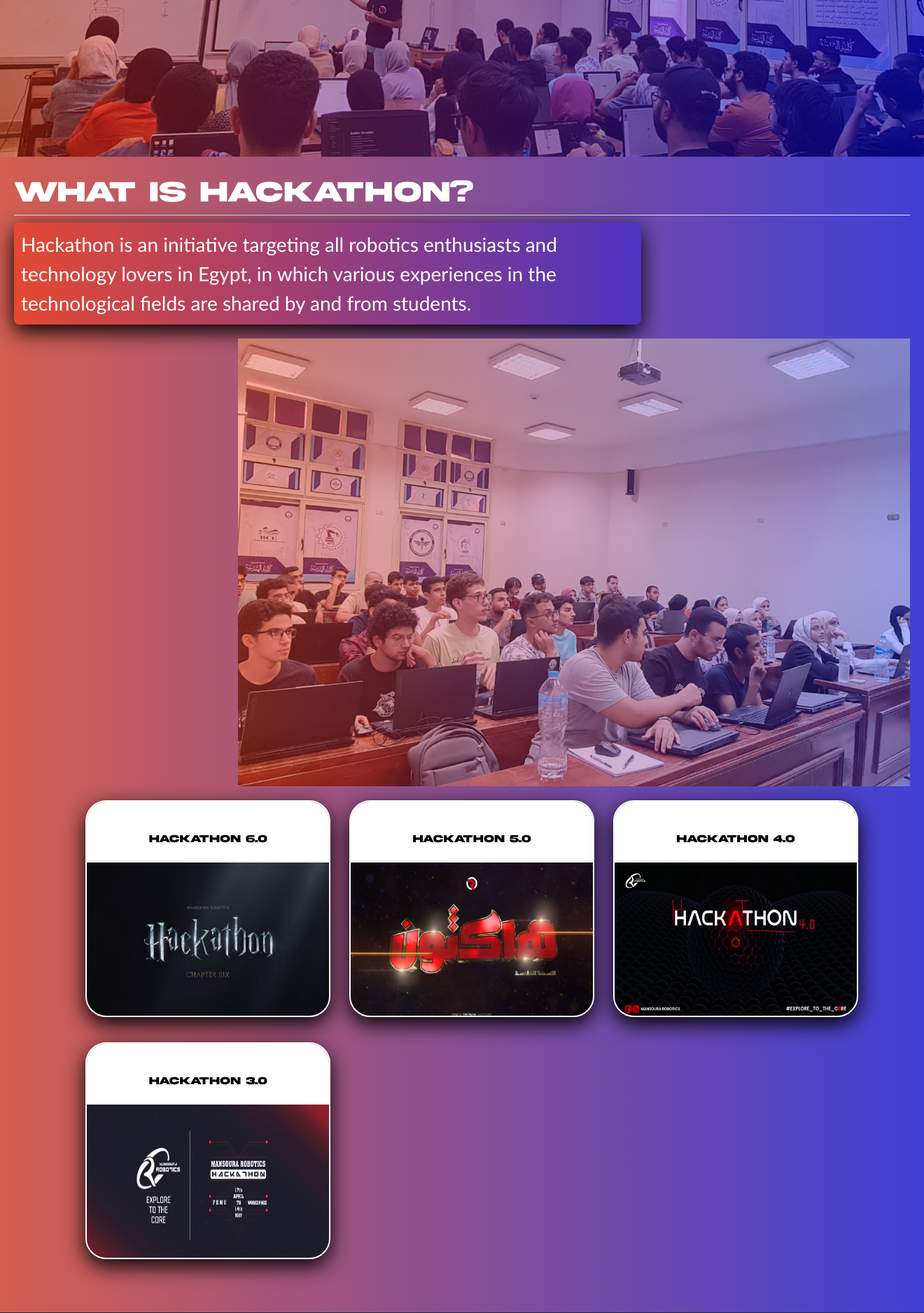
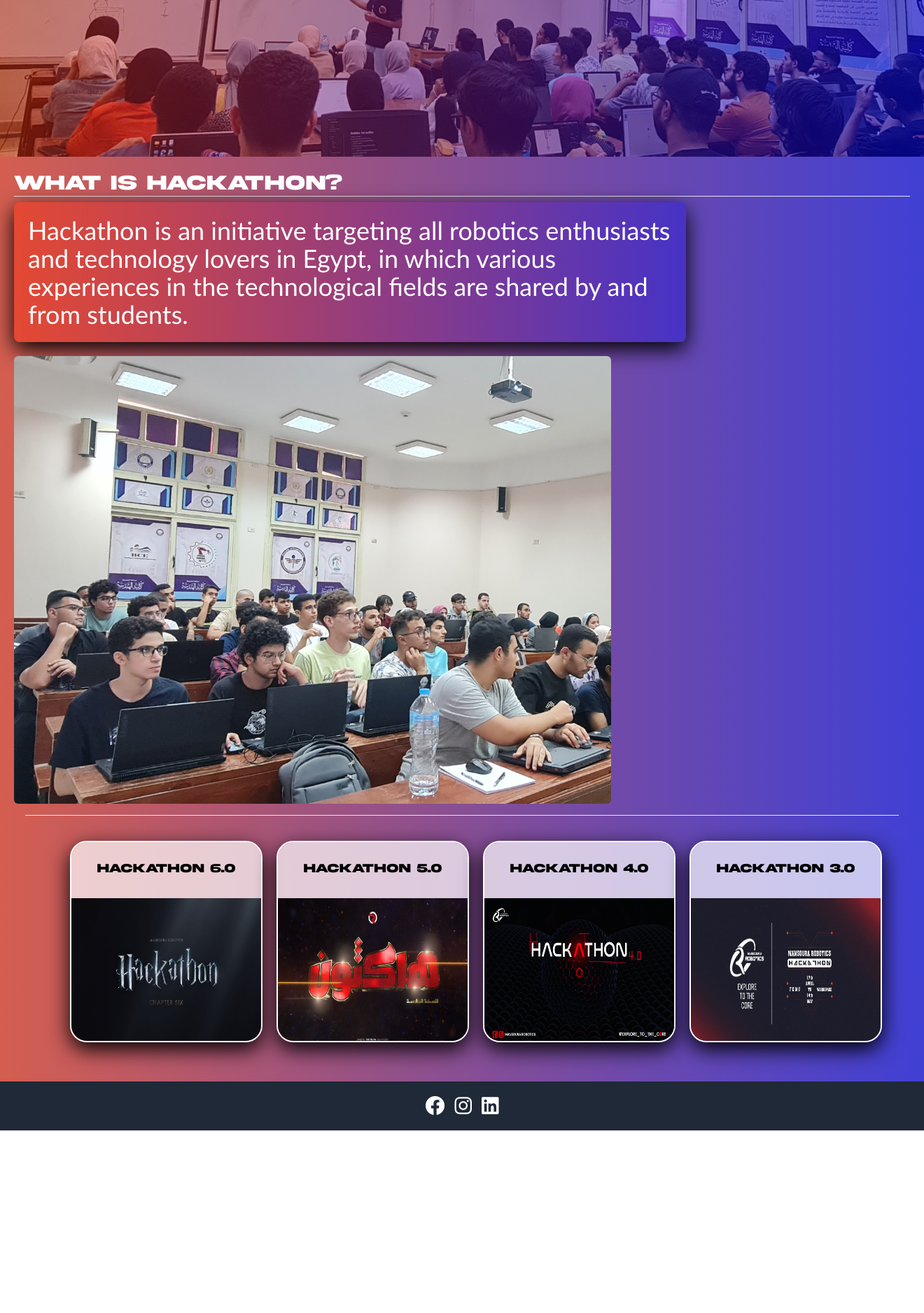
Before and after one commit to HasanAbdelhady/Mansoura-Robotics-Website, a Flask app: page /hackathon in a window 1320 px wide. Shown: the part 640-2517 px from the top of the page at 70% size. After the commit the page ends 2256 px from the top, so only its background shows below. Run offline with Flask 3, Linux system fonts and the light colour scheme; style sheets or scripts are compiled from the project's sources; some libraries are stand-ins or nearby versions; grey boxes are pictures that could not be loaded.

Commit message:
Version 1 Done, Congratulations!!

```diff
--- a/static/style1.css
+++ b/static/style1.css
@@ -223,9 +223,6 @@ body::-webkit-scrollbar-track {
     color: rgba(170, 46, 25);
 
 }
-#home-intro p{
-    font-size: 1.5em;
-}
 .hero-btn{
     display: inline-block;
     text-decoration: none;
@@ -321,7 +318,7 @@ body::-webkit-scrollbar-track {
 }
 .about-us-back{
     background: linear-gradient(to right, rgba(255, 38, 0, 0.384), rgba(2, 2, 243, 0.507)),
-    url('Team Photo.png') center center / cover no-repeat fixed;
+    url('Team\ Photo.png') center center / cover no-repeat fixed;
 }
 .hackathon{
     background: linear-gradient(to right, rgba(255, 38, 0, 0.384), rgba(2, 2, 243, 0.507)),
@@ -330,7 +327,7 @@ body::-webkit-scrollbar-track {
 }
 .our-team{
     background: linear-gradient(to right, rgba(255, 38, 0, 0.384), rgba(2, 2, 243, 0.507)),
-    url('Our\ Team.png') center center / cover no-repeat fixed;
+    url('Our\ Team.jpg') center center / cover no-repeat fixed;
 }
 
 .our-team .content{
@@ -509,18 +506,12 @@ body::-webkit-scrollbar-track {
     font-size: 28px;
 
 }
-#imgs-hackathon{
-    padding-top: 20px;
-    align-items: center;
-    width: 100%;
+#imgs-hackathon ul{
+    scroll-snap-type: x proximity;
 }
-#imgs-hackathon ul{
-    width: 60rem;
+#imgs-hackathon ul li img{
+    width:77rem;
     height: 40rem;
-    display: flex;
-    overflow-x: scroll;
-    margin-left: 20rem;
-    scroll-snap-type: x proximity;
 }
 #imgs-hackathon ul::-webkit-scrollbar {
     width: 12px;
@@ -536,97 +527,34 @@ body::-webkit-scrollbar-track {
 }
 
 #imgs-hackathon ul li{
-    min-width: 60rem;
-    display:flex;
-    justify-content: center;
-    align-items: center;
+    min-width: 77rem;
     scroll-snap-align: center;
-}
-#imgs-hackathon .img1{
-    background: linear-gradient(to right, rgba(255, 38, 0, 0.384), rgba(2, 2, 243, 0.3)),
-    url('Hackathon1.jpg') center center / cover no-repeat fixed !important;
-
-}
-#imgs-hackathon .img2{
-    background: linear-gradient(to right, rgba(255, 38, 0, 0.384), rgba(2, 2, 243, 0.3)),
-    url('Hackathon2.jpg') center center / cover no-repeat fixed !important;
-
-}
-#imgs-hackathon .img3{
-    background: linear-gradient(to right, rgba(255, 38, 0, 0.384), rgba(2, 2, 243, 0.3)),
-    url('Hackathon3.jpg') center center / cover no-repeat fixed !important;
-
-}
-#imgs-hackathon .img4{
-    background: linear-gradient(to right, rgba(255, 38, 0, 0.384), rgba(2, 2, 243, 0.3)),
-    url('Hackathon4.jpg') center center / cover no-repeat fixed !important;
-}
-#imgs-hackathon .img5{
-    background: linear-gradient(to right, rgba(255, 38, 0, 0.384), rgba(2, 2, 243, 0.3)),
-    url('amer.jpg') center center / cover no-repeat fixed !important;
+    background: linear-gradient(to right, rgba(255, 38, 0, 0.384), rgba(2, 2, 243, 0.3))!important;
 }
 #hackathon-description{
-    width: 100%;
-    height: auto;
-    padding: 20px;
-    text-align: left;
     background: linear-gradient(to right, rgba(255, 38, 0, 0.384), rgba(2, 2, 243, 0.507));
-
-}
-#hackathon-description h1{
-    font-size: 3em;
 }
 #hackathon-description p{
-    margin-top: 10px;
-    font-size: 2em;
     background: linear-gradient(90deg, rgba(255, 38, 0, 0.384), rgba(2, 2, 243, 0.307));
-    border-radius: 8px;
-    width: 70%;
     box-shadow: 0 10px 30px rgba(0, 0, 0);
-    padding: 10px;
 }
 #hackathon-description p:hover{
     scale: 1.02;
 }
-#past-hackathons ul{
-    padding: 20px;
-    justify-content: space-between;
-    padding-left: 8%;
-
-}
 #past-hackathons ul li{
-    width: 350px;
-    height: 310px;
     border: 2px solid #fff;
-    position: relative;
-    align-items: center;
-    border-radius: 30px;
     transition: box-shadow 0.3s ease-in-out;
-    display: inline-block;
-    margin-right: 20px;
     box-shadow: 0 10px 30px rgba(0, 0, 0);
-    margin-bottom: 30px;
-    overflow: hidden;
 }
 #past-hackathons ul li img{
-    width: 365px;
-    height: 75%;
     object-fit:fill;
     bottom: 0 !important;
-    margin-top: 25%;
+    position: relative;
+    z-index: 10;
 }
 #past-hackathons ul li h1{
-    position: absolute;
-    width: 100%;
-    height: 28.5%;
-    top: 0;
-    display: flex;
-    flex-direction: column;
-    text-align: center;
-    background-color: rgb(255, 255, 255);
     color: black; /* Assuming you want white color for the text/icons */
-    padding-top: 12%;
-    font-size: 1.1em;
+    background-color: rgba(255, 255, 255, 0.7) !important;
 }
 #past-hackathons ul li:hover{
     border: 2px solid #ff4757;
@@ -676,7 +604,7 @@ body::-webkit-scrollbar-track {
     nav ul {
         position: absolute;
         width: 60%;
-        height: 40vh;
+        height: 60vh;
         left: -100%;
         text-align: center;
         transition: all .5s;
@@ -780,15 +708,8 @@ body::-webkit-scrollbar-track {
     .head{
         margin-bottom: 30px;
     }
-    #hackathon-description p{
-        font-size: 0.8em;
-    }
-    #imgs-hackathon li, #imgs-hackathon li .img5{
-        width: 80% !important;
-        margin-left: 0px !important;
-    }
-    #past-hackathons ul{
-        padding-left: 27%;
+    #imgs-hackathon li{
+        min-width: 50rem !important;
     }
 }
 
@@ -848,6 +769,11 @@ border-radius: 20px;
 margin-left: 10px;
 }
 }
+@media (min-width: 1536px) {
+#imgs-hackathon ul{
+    margin-left: 32rem;
+}
+}
 /* Keyframe animation */
 @keyframes fadeInUpAndZoom {
     from {
--- a/templates/base.html
+++ b/templates/base.html
@@ -14,9 +14,12 @@
         class="py-2 px-7 flex justify-between items-center bg-white text-black sticky w-full z-50 top-0 h-auto"
       >
         <a href="/" id="logo" class="inline-block w-36 h-12 -indent-96"></a>
-        <nav class="flex">
+        <nav class="flex lg:pl-20 lg:text-lg">
           <input type="checkbox" id="check" />
-          <label for="check" class="checkbtn relative flex left-10 md:left-64 lg:left-80">
+          <label
+            for="check"
+            class="checkbtn relative flex left-3 md:left-64 lg:left-80"
+          >
             <i class="fas fa-bars"></i>
           </label>
           <ul>
@@ -42,13 +45,15 @@
           </ul>
         </nav>
         <div id="navbar-background"></div>
-        <button id="modeToggle" class="flex right-0 text-sm md:text-xl py-3 px-5 cursor-pointer" onclick="toggleMode()">
+        <button
+          id="modeToggle"
+          class="flex relative right-0 md:right-1 lg:right-1 text-sm md:text-xl py-3 px-5 cursor-pointer"
+          onclick="toggleMode()"
+        >
           <i id="modeIcon" class="fas fa-moon"></i>
         </button>
       </header>
-      <section id="intro">
-        {% block content %} {% endblock %}
-      </section>
+      <section id="intro">{% block content %} {% endblock %}</section>
 
       <!-- Footer updated because alot of stupid and boring bugs  -->
       <footer
--- a/templates/hackathon.html
+++ b/templates/hackathon.html
@@ -5,59 +5,112 @@
     <hr />
   </div>
 </div>
-<section id="hackathon-description">
-  <h1>What is Hackathon?</h1>
+<section id="hackathon-description" class="w-full h-auto p-5 text-left">
+  <h1 class="text-xl md:text-2xl lg:text-3xl">What is Hackathon?</h1>
   <hr />
-  <p>
+  <p
+    class="mt-2 rounded-lg w-full lg:w-3/4 p-5 text-lg md:text-xl: lg:text-4xl"
+  >
     Hackathon is an initiative targeting all robotics enthusiasts and technology
     lovers in Egypt, in which various experiences in the technological fields
     are shared by and from students.
   </p>
-  <section id="imgs-hackathon">
-    <ul>
-      <li class="img1"></li>
-      <li class="img2"></li>
-      <li class="img3"></li>
-      <li class="img4"></li>
-      <li class="img5 last"></li>
+  <section id="imgs-hackathon" class="w-full h-auto relative pt-5 items-center">
+    <ul
+      class="w-full h-1/4 flex overflow-x-scroll rounded-md xl:w-4/6 xl:h-1/3 2xl:w-3/6 2xl:h-1/3"
+    >
+      <li class="flex justify-evenly items-center">
+        <img class="object-cover" src="../static/Hackathon1.jpg" alt="" />
+      </li>
+      <li class="flex justify-evenly items-center">
+        <img class="object-cover" src="../static/Hackathon2.jpg" alt="" />
+      </li>
+      <li class="flex justify-evenly items-center">
+        <img class="object-cover" src="../static/Hackathon3.jpg" alt="" />
+      </li>
+      <li class="flex justify-evenly items-center">
+        <img class="object-cover" src="../static/Hackathon4.jpg" alt="" />
+      </li>
+      <li class="flex justify-evenly items-center">
+        <img class="object-cover" src="../static/amer.jpg" alt="" />
+      </li>
     </ul>
   </section>
+  <hr class="m-4" />
   <section id="past-hackathons">
-    <ul>
-      <li>
+    <ul
+      class="md:p-3 lg:p-5 justify-between flex flex-col md:flex-row md:pl-10 lg:pl-20"
+    >
+      <li
+        class="md:w-96 mb-4 md:h-52 lg:h-72 relative items-center rounded-3xl inline-block md:mr-5 overflow-hidden"
+      >
         <a
           href="https://www.facebook.com/events/277815105174481/"
           target="_blank"
         >
-          <h1>Hackathon 6.0</h1>
-          <img src="../static/Hackathon6.png" alt=""
+          <h1
+            class="w-full h-2/5 flex absolute top-0 flex-col text-center text-sm lg:text-lg p-3 md:pt-6"
+          >
+            Hackathon 6.0
+          </h1>
+          <img
+            class="md:w-96 md:h-3/4 md:mt-20"
+            src="../static/Hackathon6.png"
+            alt=""
         /></a>
       </li>
-      <li>
+      <li
+        class="md:w-96 mb-4 md:h-52 lg:h-72 relative items-center rounded-3xl inline-block md:mr-5 overflow-hidden"
+      >
         <a
           href="https://www.facebook.com/events/861138208521697/"
           target="_blank"
         >
-          <h1>Hackathon 5.0</h1>
-          <img src="../static/Hackahton5.png" alt=""
+          <h1
+            class="w-full h-2/5 flex absolute top-0 flex-col text-center text-sm lg:text-lg p-3 md:pt-6"
+          >
+            Hackathon 5.0
+          </h1>
+          <img
+            class="md:w-96 md:h-3/4 md:mt-20"
+            src="../static/Hackahton5.png"
+            alt=""
         /></a>
       </li>
-      <li>
+      <li
+        class="md:w-96 mb-4 md:h-52 lg:h-72 relative items-center rounded-3xl inline-block md:mr-5 overflow-hidden"
+      >
         <a
           href="https://www.facebook.com/events/4204514586320455/"
           target="_blank"
         >
-          <h1>Hackathon 4.0</h1>
-          <img src="../static/Hackathon40.jpg" alt=""
+          <h1
+            class="w-full h-2/5 flex absolute top-0 flex-col text-center text-sm lg:text-lg p-3 md:pt-6"
+          >
+            Hackathon 4.0
+          </h1>
+          <img
+            class="md:w-96 md:h-3/4 md:mt-20"
+            src="../static/Hackathon40.jpg"
+            alt=""
         /></a>
       </li>
-      <li>
+      <li
+        class="md:w-96 mb-4 md:h-52 lg:h-72 relative items-center rounded-3xl inline-block md:mr-5 overflow-hidden"
+      >
         <a
           href="https://www.facebook.com/events/446557606428909/"
           target="_blank"
         >
-          <h1>Hackathon 3.0</h1>
-          <img src="../static/Hackathon30.jpg" alt=""
+          <h1
+            class="w-full h-2/5 flex absolute top-0 flex-col text-center text-sm lg:text-lg p-3 md:pt-6"
+          >
+            Hackathon 3.0
+          </h1>
+          <img
+            class="md:w-96 md:h-3/4 md:mt-20"
+            src="../static/Hackathon30.jpg"
+            alt=""
         /></a>
       </li>
     </ul>
--- a/templates/home.html
+++ b/templates/home.html
@@ -1,8 +1,10 @@
 {% extends 'base.html' %} {% block content %}
 <div id="home-intro" class="w-full relative">
   <div class="content w-full absolute left-2/4 text-center">
-    <h1 class="w-full text-3xl -mb-1 md:text-5xl">Mansoura <span>R</span>obotics</h1>
-    <p>MU's number 1 Robotics Club</p>
+    <h1 class="w-full text-3xl -mb-1 md:text-5xl">
+      Mansoura <span>R</span>obotics
+    </h1>
+    <p class="text-xl md:text-2xl">MU's number 1 Robotics Club</p>
     <a
       href="https://www.facebook.com/MansouraRoboticsClub"
       target="_blank"
```
Also changed, not shown: templates/about.html (+7 -3 lines), templates/team.html (+12 -12 lines), static/HR.png (deleted), static/MR Logo.png (deleted), static/Media.png (deleted), static/Organizing.png (deleted), static/Our Team.jpg (added), 1 other file.
